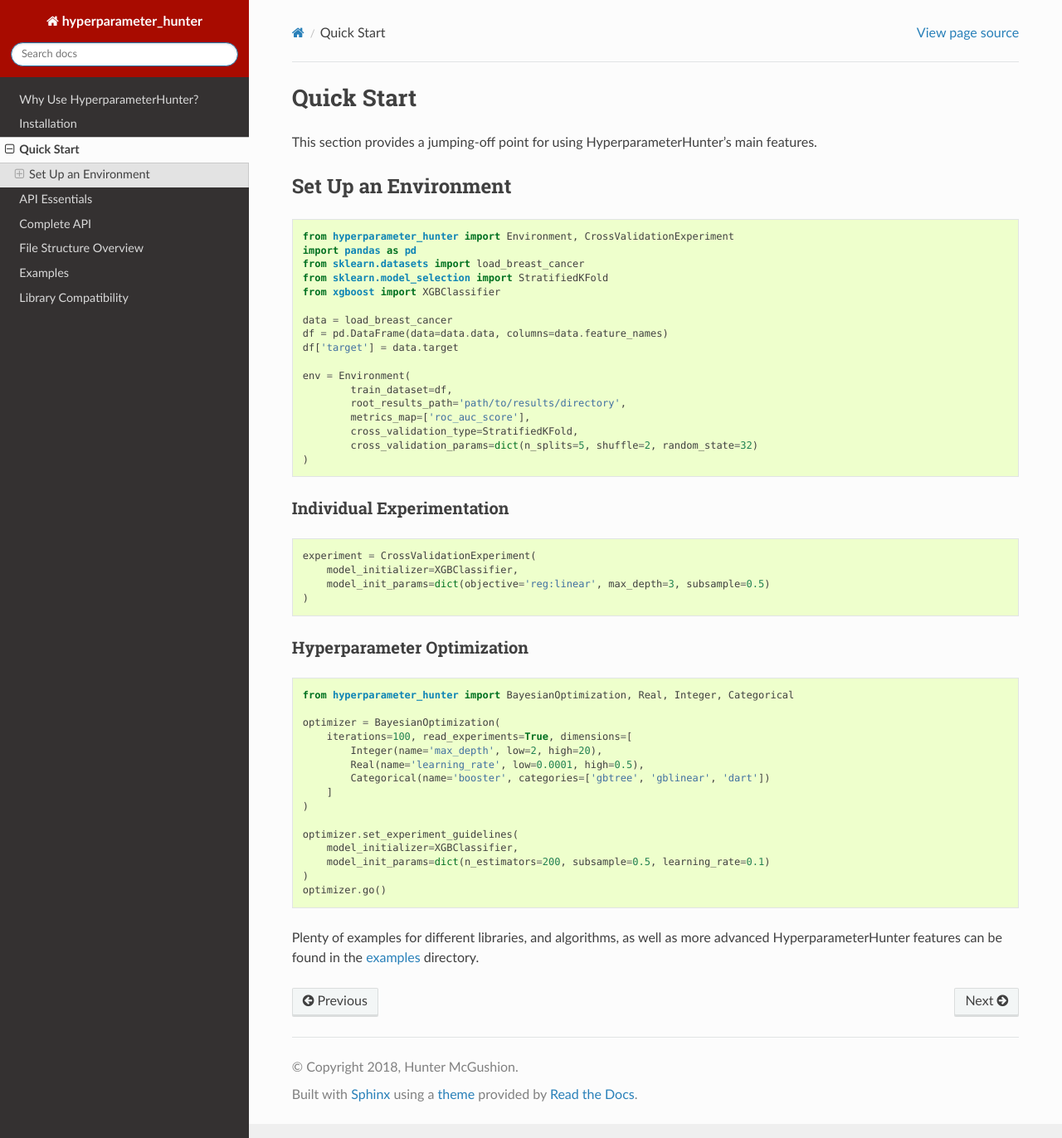
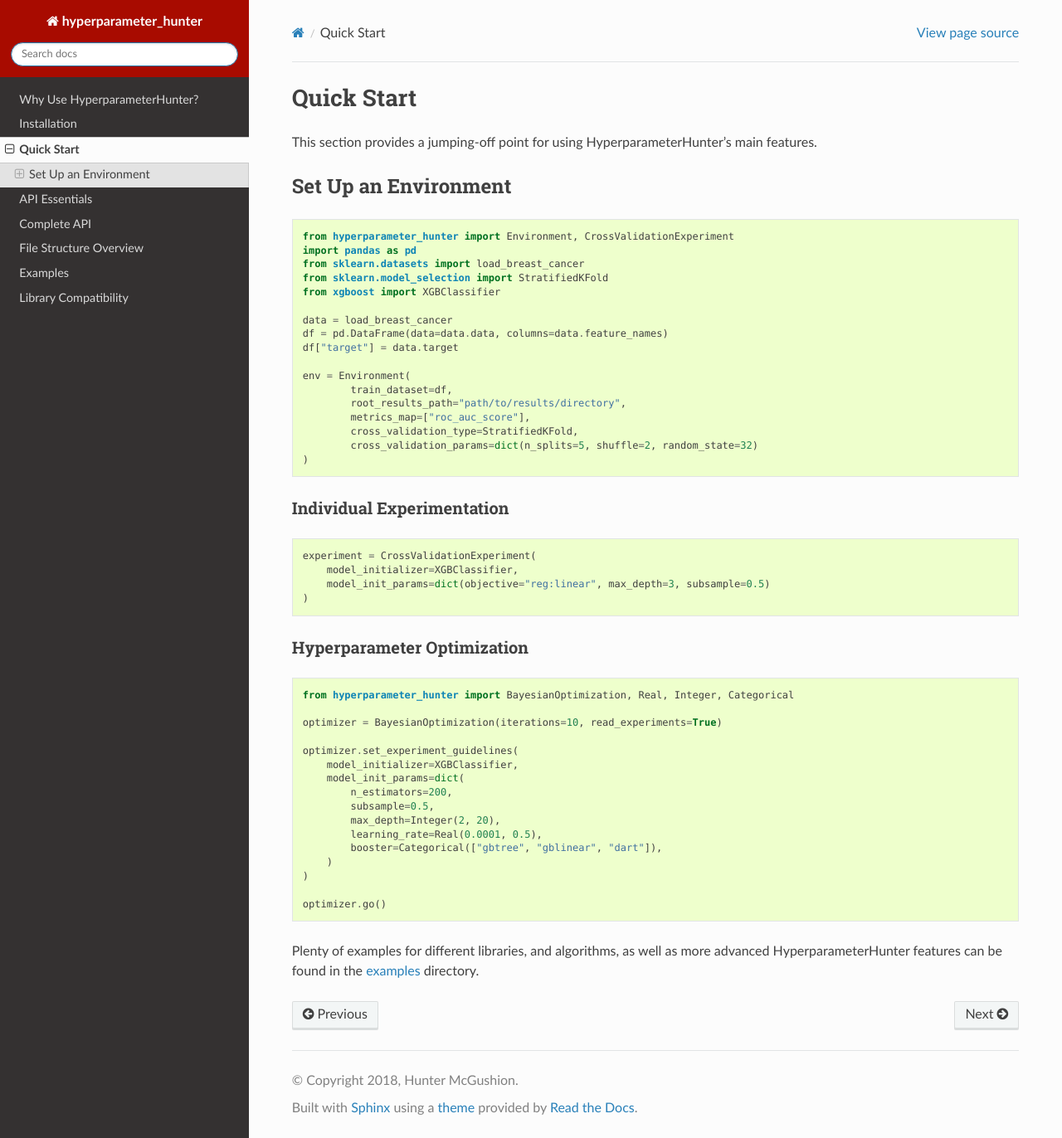
Before and after one commit to HunterMcGushion/hyperparameter_hunter, a Sphinx documentation site: the page built from docs/quick_start.rst, in a window 1280 px wide and 1372 px high. Shown: the whole window at 83% size. Built offline with Sphinx 7.4.7 and the Read the Docs theme 2.0.0, drawn with Linux system fonts in a browser that asks for light colours.

Commit message:
Fix outdated quick_start optimization example syntax

```diff
--- a/docs/quick_start.rst
+++ b/docs/quick_start.rst
@@ -15,12 +15,12 @@ Set Up an Environment
 
     data = load_breast_cancer
     df = pd.DataFrame(data=data.data, columns=data.feature_names)
-    df['target'] = data.target
+    df["target"] = data.target
 
     env = Environment(
 	    train_dataset=df,
-	    root_results_path='path/to/results/directory',
-	    metrics_map=['roc_auc_score'],
+	    root_results_path="path/to/results/directory",
+	    metrics_map=["roc_auc_score"],
 	    cross_validation_type=StratifiedKFold,
 	    cross_validation_params=dict(n_splits=5, shuffle=2, random_state=32)
     )
@@ -32,7 +32,7 @@ Individual Experimentation
 
     experiment = CrossValidationExperiment(
         model_initializer=XGBClassifier,
-        model_init_params=dict(objective='reg:linear', max_depth=3, subsample=0.5)
+        model_init_params=dict(objective="reg:linear", max_depth=3, subsample=0.5)
     )
 
 Hyperparameter Optimization
@@ -42,18 +42,19 @@ Hyperparameter Optimization
 
     from hyperparameter_hunter import BayesianOptimization, Real, Integer, Categorical
 
-    optimizer = BayesianOptimization(
-        iterations=100, read_experiments=True, dimensions=[
-            Integer(name='max_depth', low=2, high=20),
-            Real(name='learning_rate', low=0.0001, high=0.5),
-            Categorical(name='booster', categories=['gbtree', 'gblinear', 'dart'])
-        ]
-    )
+    optimizer = BayesianOptimization(iterations=10, read_experiments=True)
 
     optimizer.set_experiment_guidelines(
         model_initializer=XGBClassifier,
-        model_init_params=dict(n_estimators=200, subsample=0.5, learning_rate=0.1)
+        model_init_params=dict(
+            n_estimators=200,
+            subsample=0.5,
+            max_depth=Integer(2, 20),
+            learning_rate=Real(0.0001, 0.5),
+            booster=Categorical(["gbtree", "gblinear", "dart"]),
+        )
     )
+
     optimizer.go()
 
 Plenty of examples for different libraries, and algorithms, as well as more advanced HyperparameterHunter features can be found
```
